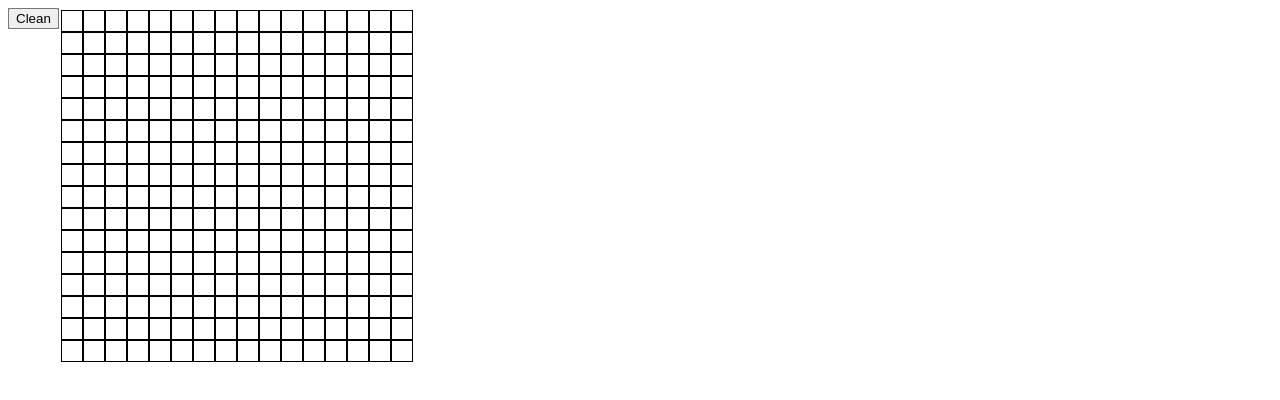
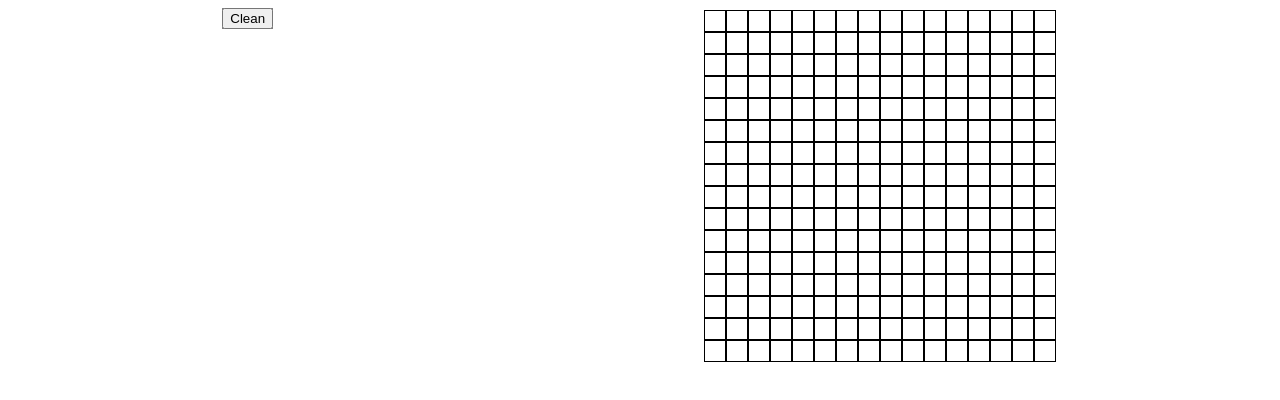
Before and after one commit to tudorjnu/etch-a-sketch, a plain HTML site: page index.html in a window 1280 px wide. Drawn offline with Linux system fonts and the light colour scheme.

Commit message:
make a better alignment

```diff
--- a/style.css
+++ b/style.css
@@ -2,8 +2,10 @@
   display: flex;
   flex-direction: row;
   align-content: center;
-  justify-content: flex-start;
+  justify-content: space-around;
   align-items: flex-start;
+  flex-wrap: wrap;
+
 }
 .controls-wrapper {
   display: flex;
```
